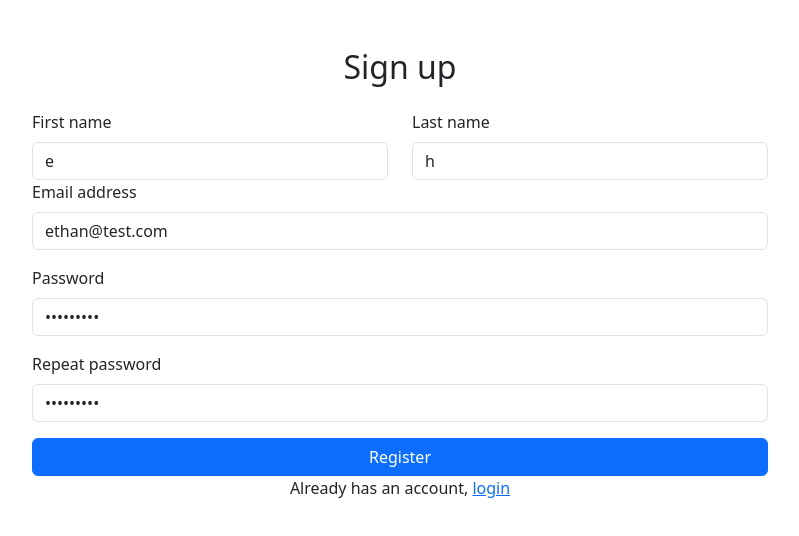
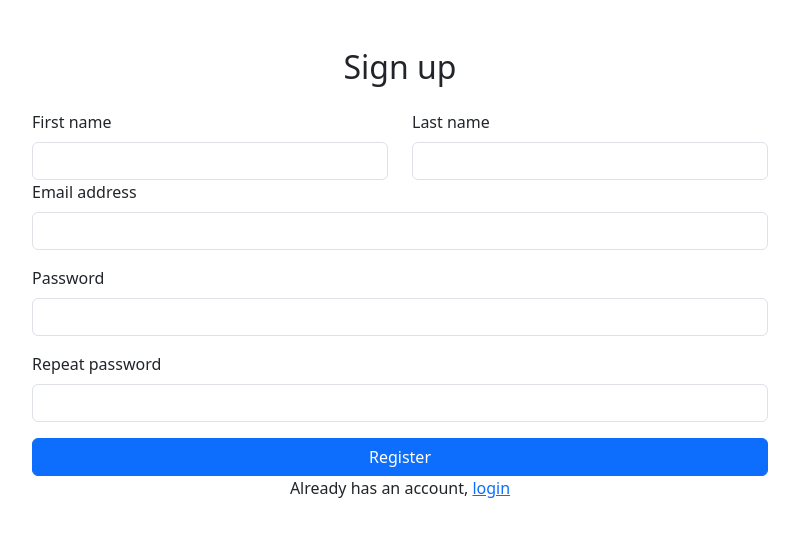
Before and after one commit to dy0917/chat-client-ts, a React (Vite) app: page /signup in a window 1280 px wide. Shown: the top 536 px of the page, without its empty margins (240-1039 px from the left). Built offline with nearby package versions, Linux system fonts and the light colour scheme; no server answers.

Commit message:
remove default form data

```diff
--- a/src/pages/RegisterPage.tsx
+++ b/src/pages/RegisterPage.tsx
@@ -52,11 +52,11 @@ function RegisterPage() {
   } = useForm<TRegistrationFormInput>({
     resolver: yupResolver(RegistationFormSchema),
     defaultValues: {
-      firstName: 'e',
-      lastName: 'h',
-      email: 'ethan@test.com',
-      password: 'Password1',
-      repeatPassword: 'Password1',
+      firstName: '',
+      lastName: '',
+      email: '',
+      password: '',
+      repeatPassword: '',
     },
   });
 
```
